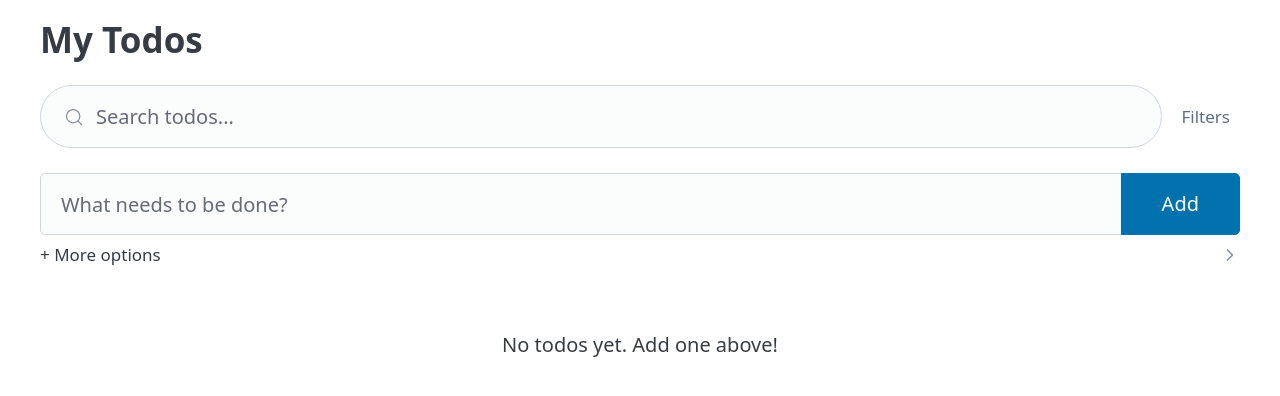
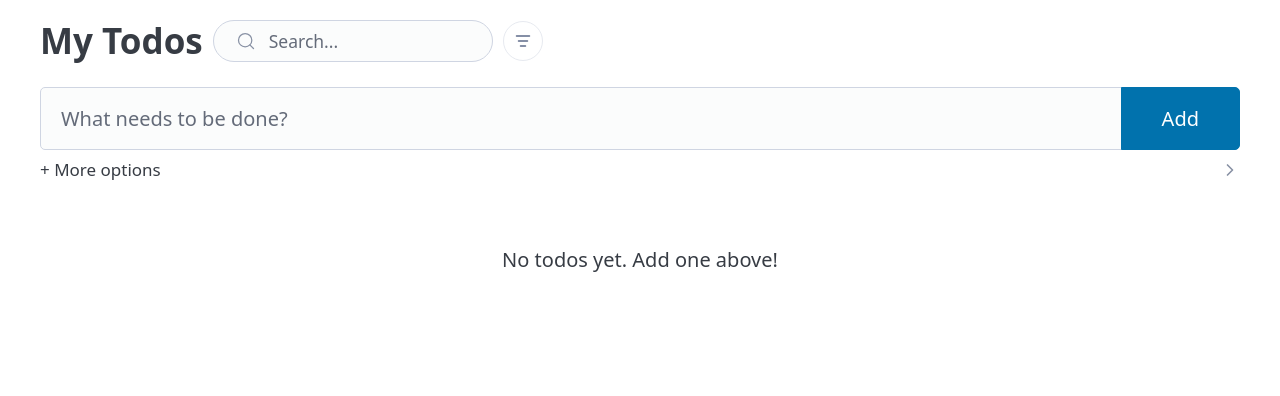
Before and after one commit to dustycl/python-todo-test, a Flask app: page / in a window 1280 px wide. Shown: the part 122-518 px from the top of the page. Run offline with Flask 3, Linux system fonts and the light colour scheme; the visitor is signed in with stand-in values (Sample User, id 1); data that the repository does not hold is empty; some libraries are stand-ins or nearby versions.

Commit message:
Update todo list UI with inline search, checkbox toggles, and filter icon
Move title and search bar inline, replace ballot box toggle buttons with
styled checkbox buttons, and use a circular icon button for filters.

```diff
--- a/app/static/style.css
+++ b/app/static/style.css
@@ -1,7 +1,8 @@
 /* === Layout & Spacing === */
 
 .todo-page h2 {
-    margin-bottom: 1.25rem;
+    margin: 0;
+    white-space: nowrap;
 }
 
 .section-gap {
@@ -18,34 +19,44 @@
 
 .search-row input[type="search"] {
     margin: 0;
-    flex: 1;
-    min-width: 10rem;
+    flex: 0 1 14rem;
+    min-width: 8rem;
+    font-size: 0.875rem;
+    padding-top: 0.35rem;
+    padding-bottom: 0.35rem;
+    height: auto;
 }
 
 .filter-toggle {
+    width: 2rem;
+    height: 2rem;
+    min-width: 2rem;
+    border-radius: 50%;
+    border: 1px solid var(--pico-muted-border-color);
     background: none;
-    border: none;
     color: var(--pico-secondary);
-    font-size: 0.85rem;
     cursor: pointer;
-    padding: 0.35rem 0.5rem;
+    padding: 0;
     margin: 0;
-    white-space: nowrap;
-    width: auto;
+    display: flex;
+    align-items: center;
+    justify-content: center;
+    position: relative;
 }
 
 .filter-toggle:hover {
     color: var(--pico-primary);
+    border-color: var(--pico-primary);
 }
 
 .filter-active-dot {
-    display: inline-block;
+    position: absolute;
+    top: 0.2rem;
+    right: 0.2rem;
     width: 0.5rem;
     height: 0.5rem;
     background: var(--pico-primary);
     border-radius: 50%;
-    margin-left: 0.25rem;
-    vertical-align: middle;
 }
 
 .filter-panel {
--- a/app/templates/todos/list.html
+++ b/app/templates/todos/list.html
@@ -4,16 +4,16 @@
 
 {% block content %}
 <div class="todo-page">
-<h2>My Todos</h2>
 
 {% set has_filters = search_q or filter_status != 'all' or filter_due != 'all' or filter_tag != 'all' %}
 {% set active_filter_count = (1 if filter_status != 'all' else 0) + (1 if filter_due != 'all' else 0) + (1 if filter_tag != 'all' else 0) %}
 
 <form method="get" action="{{ url_for('todos.list_todos') }}" class="section-gap" id="filter-form">
     <div class="search-row">
-        <input type="search" name="q" value="{{ search_q }}" placeholder="Search todos..." aria-label="Search todos">
-        <button type="button" class="filter-toggle" onclick="document.getElementById('filter-panel').classList.toggle('open')">
-            Filters{% if active_filter_count %} ({{ active_filter_count }}){% endif %}
+        <h2>My Todos</h2>
+        <input type="search" name="q" value="{{ search_q }}" placeholder="Search..." aria-label="Search todos">
+        <button type="button" class="filter-toggle" aria-label="Toggle filters" onclick="document.getElementById('filter-panel').classList.toggle('open')">
+            <svg width="16" height="16" viewBox="0 0 16 16" fill="none" stroke="currentColor" stroke-width="1.5" stroke-linecap="round"><path d="M1.5 3h13M3.5 8h9M5.5 13h5"/></svg>
             {% if active_filter_count %}<span class="filter-active-dot"></span>{% endif %}
         </button>
     </div>
@@ -89,7 +89,7 @@
 <article class="todo-item">
     <form method="post" action="{{ url_for('todos.toggle', todo_id=todo['id']) }}" class="todo-toggle">
         <input type="hidden" name="csrf_token" value="{{ csrf_token }}">
-        <button type="submit" class="outline">&#9744;</button>
+        <button type="submit" class="todo-checkbox" aria-label="Mark as complete"></button>
     </form>
     <div class="todo-content">
         <span class="todo-title">{{ todo['title'] }}</span>
@@ -127,7 +127,7 @@
     <article class="todo-item">
         <form method="post" action="{{ url_for('todos.toggle', todo_id=todo['id']) }}" class="todo-toggle">
             <input type="hidden" name="csrf_token" value="{{ csrf_token }}">
-            <button type="submit" class="outline">&#9745;</button>
+            <button type="submit" class="todo-checkbox checked" aria-label="Mark as incomplete">&#10003;</button>
         </form>
         <div class="todo-content">
             <span class="todo-title">{{ todo['title'] }}</span>
```
Also changed, not shown: other parts of app/static/style.css (+27 -5 lines).
